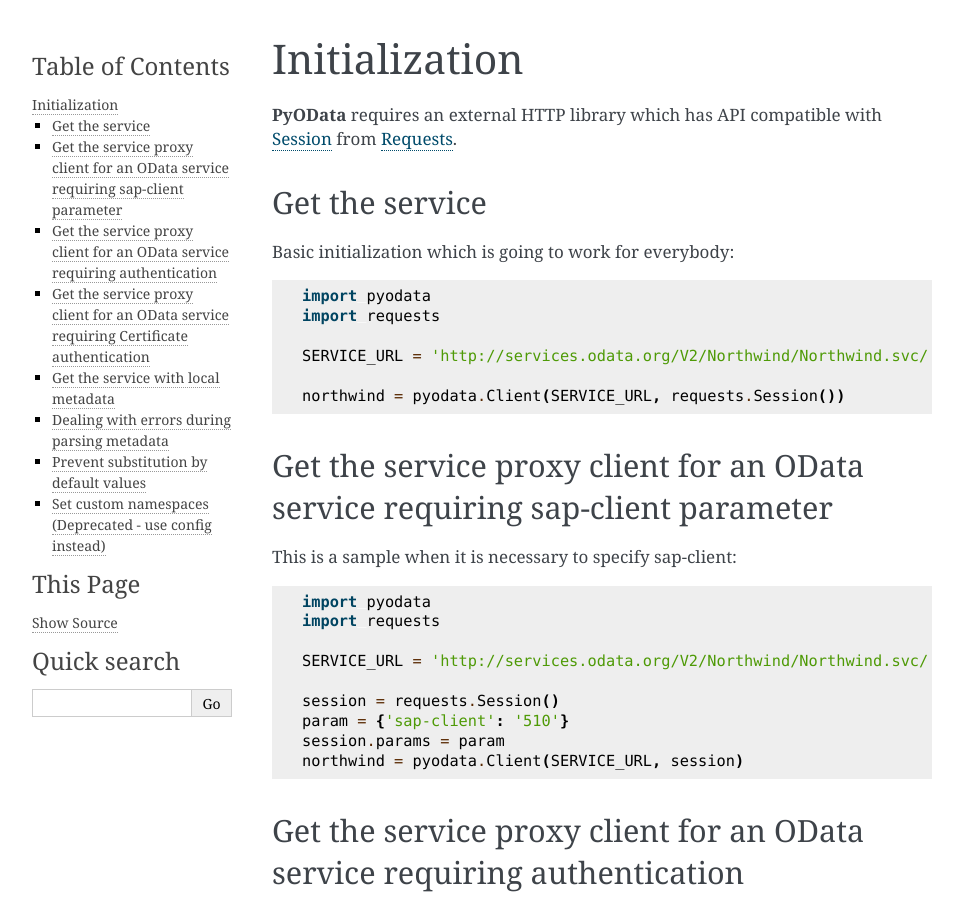
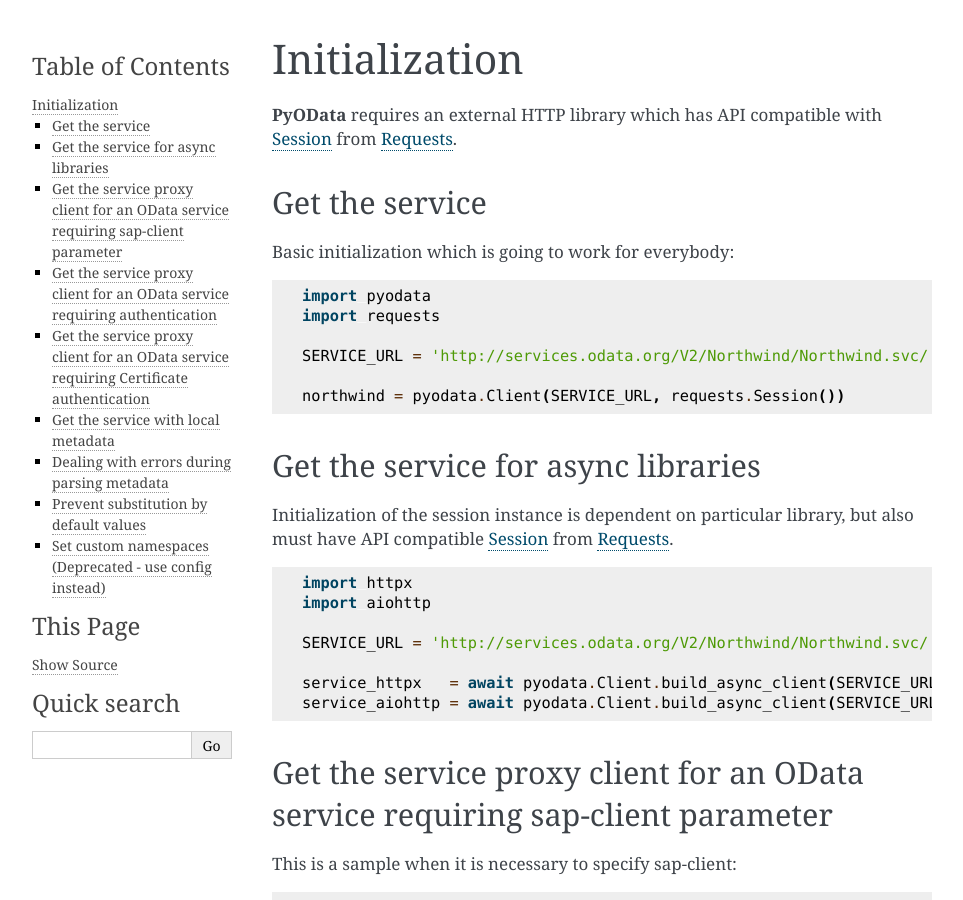
Before and after one commit to SAP/python-pyodata, a Sphinx documentation site: the page built from docs/usage/initialization.rst, in a window 1280 px wide and 900 px high. Shown: the whole window, without its empty margins (148-1111 px from the left). Built offline with Sphinx 7.4.7, drawn with Linux system fonts in a browser that asks for light colours.

Commit message:
docs: add async init for initialization.rst

```diff
--- a/docs/usage/initialization.rst
+++ b/docs/usage/initialization.rst
@@ -20,6 +20,22 @@
     SERVICE_URL = 'http://services.odata.org/V2/Northwind/Northwind.svc/'
 
     northwind = pyodata.Client(SERVICE_URL, requests.Session())
+
+Get the service for async libraries
+-----------------------------------
+
+Initialization of the session instance is dependent on particular library,
+but also must have API compatible Session_ from Requests_.
+
+.. code-block:: python
+
+    import httpx
+    import aiohttp
+
+    SERVICE_URL = 'http://services.odata.org/V2/Northwind/Northwind.svc/'
+
+    service_httpx   = await pyodata.Client.build_async_client(SERVICE_URL, httpx)
+    service_aiohttp = await pyodata.Client.build_async_client(SERVICE_URL, aiohttp.ClientSession())
 
 Get the service proxy client for an OData service requiring sap-client parameter
 --------------------------------------------------------------------------------
```
